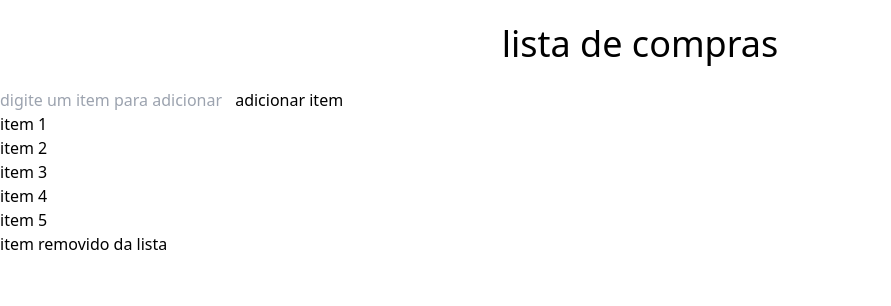
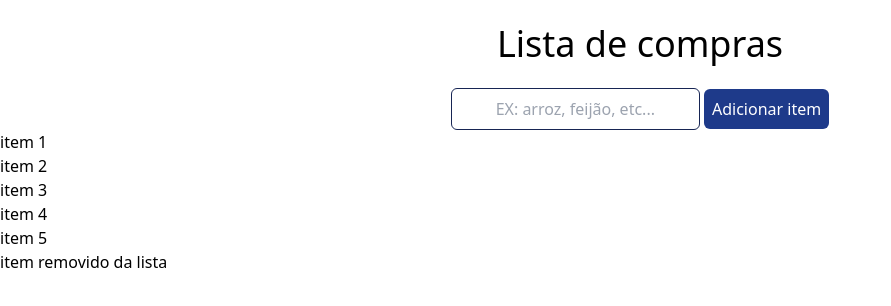
Before and after one commit to afkjuansilva/lista-de-compras, a website: page index.html in a window 1280 px wide. Shown: the whole page, without its empty margins (0-891 px from the left). Drawn offline with Linux system fonts and the light colour scheme.

Commit message:
feat(ui): adiciona estados visuais ao input de itens

```diff
--- a/index.html
+++ b/index.html
@@ -9,16 +9,19 @@
 <body>
   <main>
     <header class="py-6 m-auto">
-      <h1 class="text-center text-4xl">lista de compras</h1>
+      <h1 class="text-center text-4xl">Lista de compras</h1>
     </header>
 
-    <section>
+    <section class="flex justify-center">
       <form>
         <input
           type="text"
           name="text"
-          placeholder="digite um item para adicionar">
-          <button type="submit">adicionar item</button>
+          placeholder="EX: arroz, feijão, etc..."
+          class="border border-blue-950 rounded-md  text-center p-[.5rem] outline-none accent-blue-950 focus:border-blue-600 focus:placeholder:text-blue-950">
+          <button
+            type="submit"
+            class="bg-blue-900 p-[.5rem] rounded-md text-white hover:bg-blue-950">Adicionar item</button>
       </form>
     </section>
 
```
Also changed, not shown: dist/output.css.
